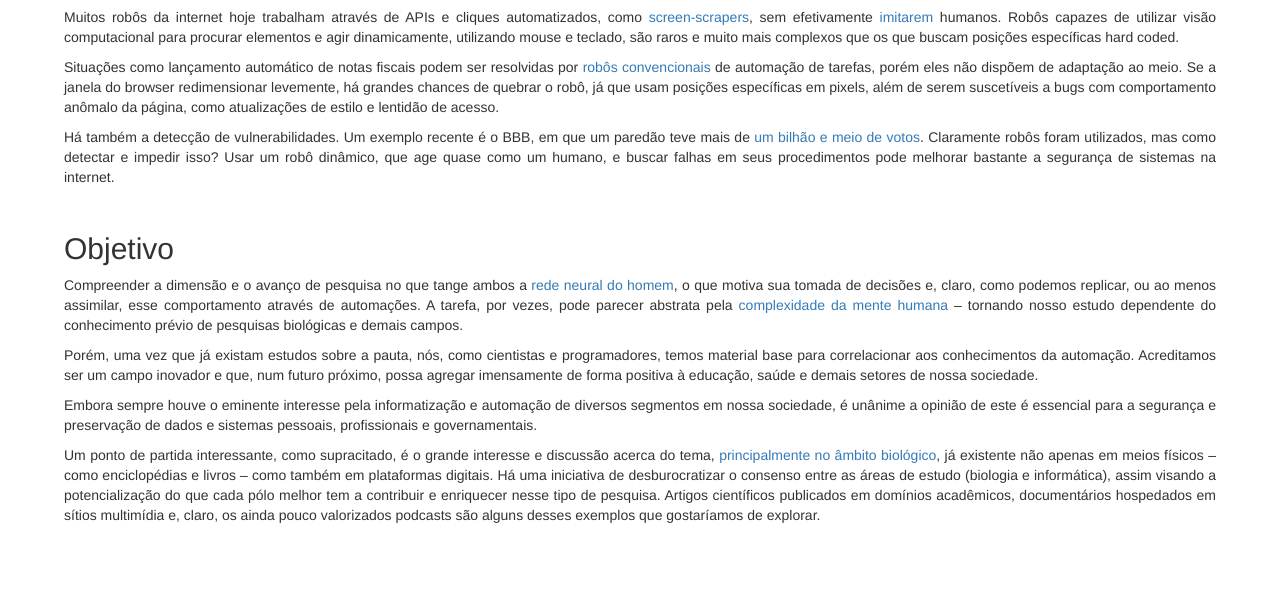
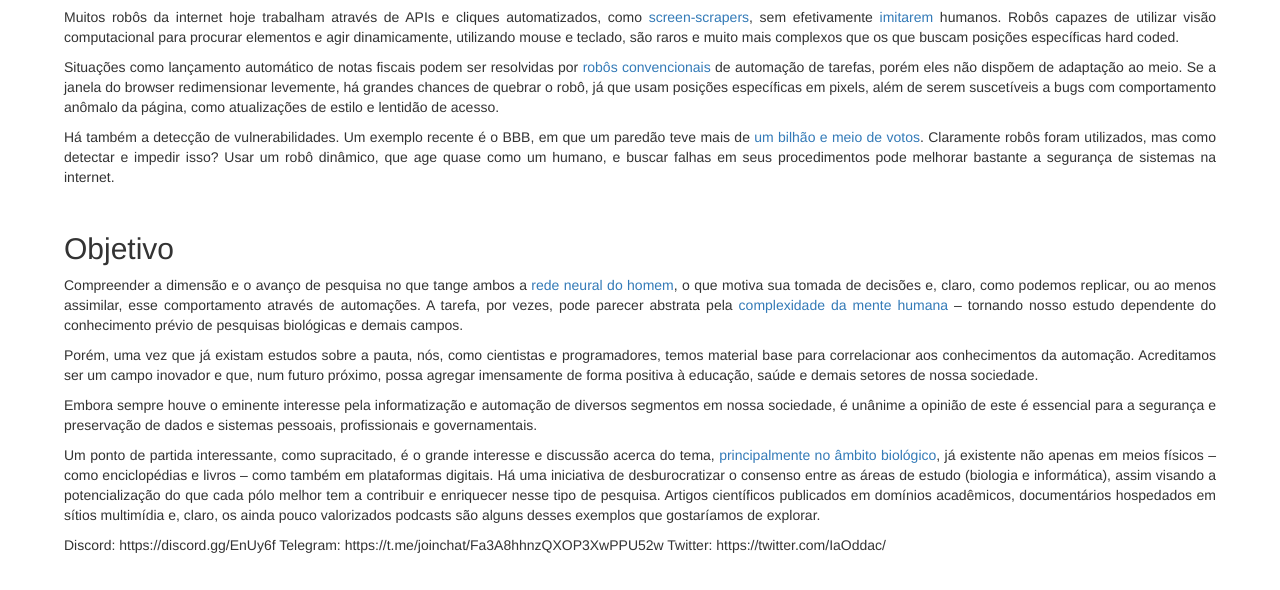
Before and after one commit to diogoneiss/ProjetoPesquisaIPI, a plain HTML site: page index.html in a window 1280 px wide. Shown: the part 531-1121 px from the top of the page. Before the commit the page ends 1091 px from the top, so only its background shows below. Drawn offline with nearby package versions, Linux system fonts and the light colour scheme.

Commit message:
Update index.html

```diff
--- a/index.html
+++ b/index.html
@@ -155,6 +155,15 @@
       s&atilde;o alguns desses exemplos que gostar&iacute;amos de
       explorar.
    </p>
+
+    <p>Discord:
+https://discord.gg/EnUy6f
+
+Telegram: https://t.me/joinchat/Fa3A8hhnzQXOP3XwPPU52w
+
+Twitter:
+https://twitter.com/IaOddac/
+</p>
 </body>
 
 </html>
```
